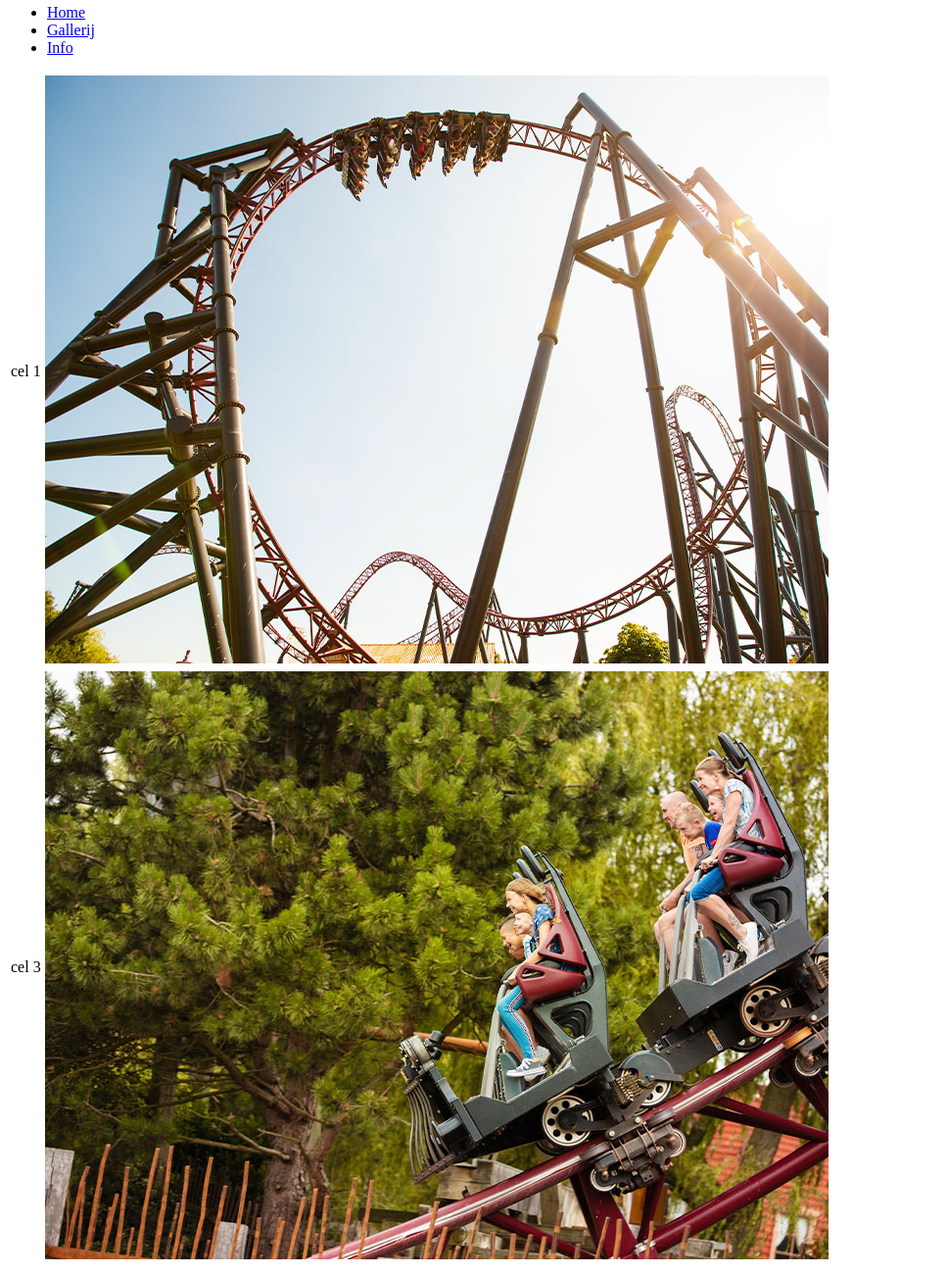
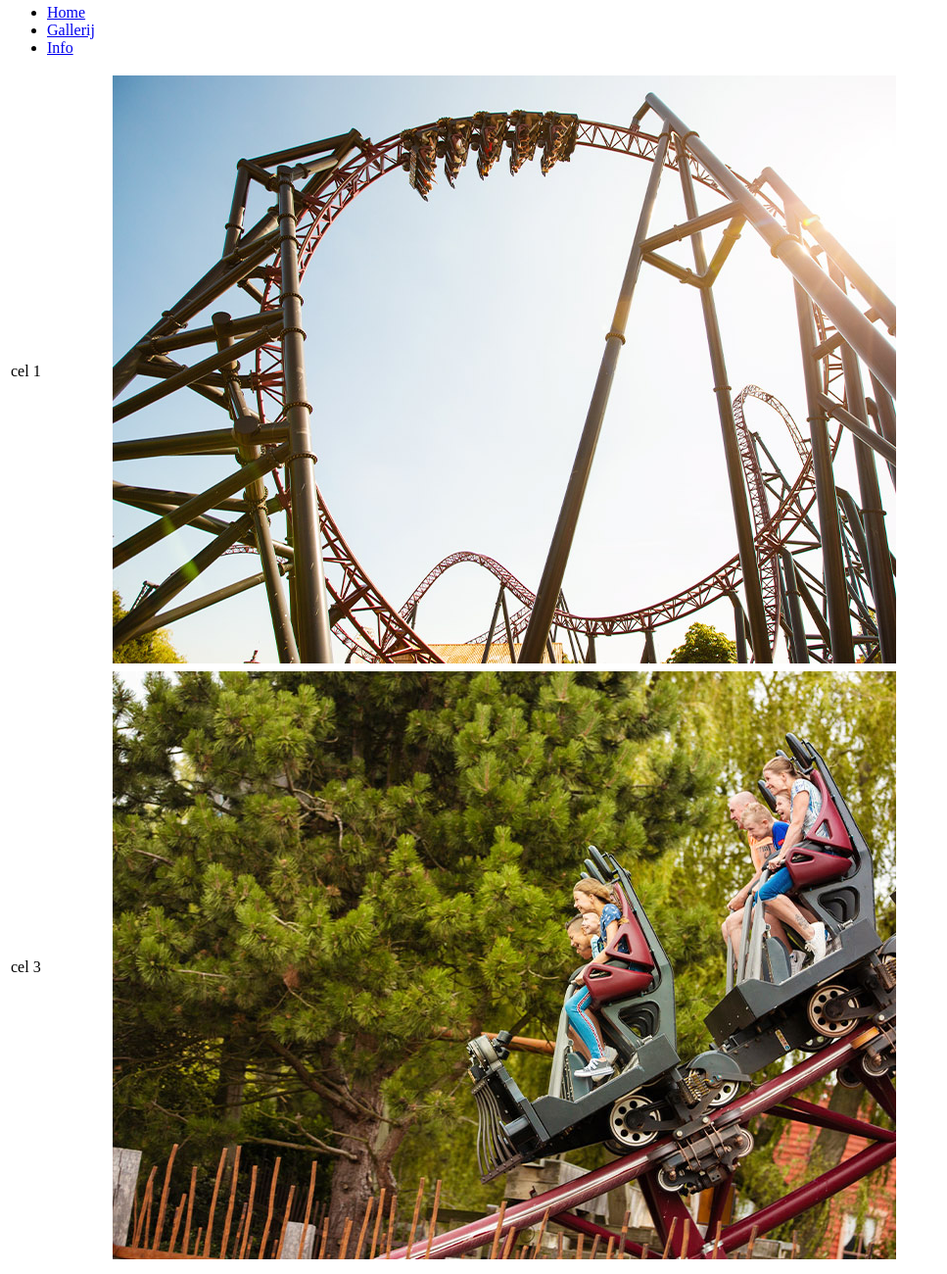
Before and after one commit to mickey30m/soft-developer, a plain HTML site: page oefening12-14.html in a window 1280 px wide. Shown: the part 72-1372 px from the top of the page at 98% size, without its empty margins (0-967 px from the left). Drawn offline with Linux system fonts and the light colour scheme.

Commit message:
chn\ange

```diff
--- a/stylesheet/default.css
+++ b/stylesheet/default.css
@@ -41,18 +41,18 @@ ul.menu {
     font-size: 14px;
     text-align: left;
   }
-  .cel01 {
+  #cel01 {
     width: 100px;
   }
-  .cel02 {
+  #cel02 {
     width: 100px;
     max-width: 100px;
     max-height: 100px;
   }
-  .cel03 {
+  #cel03 {
     width: 100px;
   }
-  .cel04 {
+  #cel04 {
     width: 100px;
     max-width: 100px;
     max-height: 100px;
```
